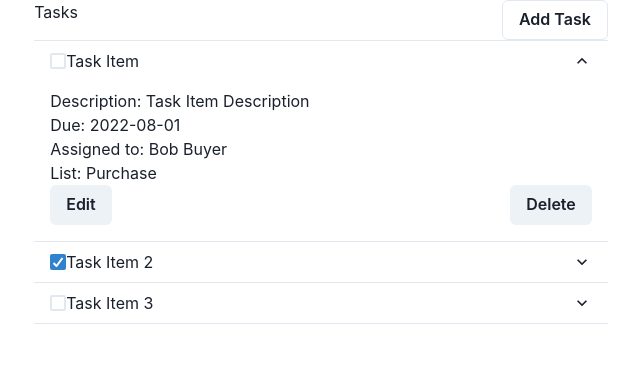
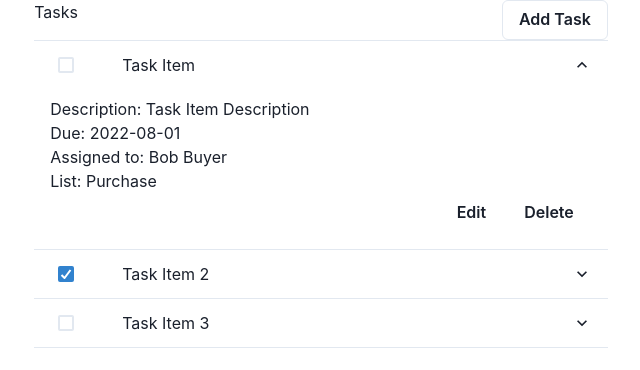
Before and after one commit to TimothyLuedtke/Roomie, a Next.js app: page /TaskPage in a window 1280 px wide. Both pictures are taken after a click on the button "Task Item". Shown: the top 370 px of the page, without its empty margins (319-959 px from the left). Built offline with nearby package versions, Linux system fonts and the light colour scheme.

Commit message:
changed margin

```diff
--- a/components/Tasks/MapTasks.js
+++ b/components/Tasks/MapTasks.js
@@ -8,6 +8,7 @@ import {
     Checkbox,
     Flex,
     Text,
+    Spacer,
 } from "@chakra-ui/react";
 
 import { TaskData } from "../../pages/api/TaskData";
@@ -41,10 +42,11 @@ export const MapTasks = () => {
                     <h2>
                         <AccordionButton>
                             <Checkbox
+                            padding={2}
                                 isChecked={task.completed}
                                 onChange={HandleToggleCompleted}
                             />
-                            <Box flex="1" textAlign="left">
+                            <Box flex="1" textAlign="left" marginLeft={10}>
                                 <Text>{task.taskName}</Text>
                             </Box>
                             <AccordionIcon />
@@ -57,13 +59,17 @@ export const MapTasks = () => {
                             <Text>Assigned to: {task.assigned_to}</Text>
                             <Text>List: {task.listName}</Text>
                         </Flex>
-                        <Flex direction="row" justifyContent="space-between">
+                        <Flex direction="row" justifyContent="right">
                             <Button
+                            marginX={1}
+                            variant='none'
                                 onClick={HandleDeleteTask}
                             >
                                 Edit
                             </Button>
                             <Button
+                            marginX={.5}
+                            variant='none'
                                 onClick={HandleDeleteTask}
                             >
                                 Delete
```
